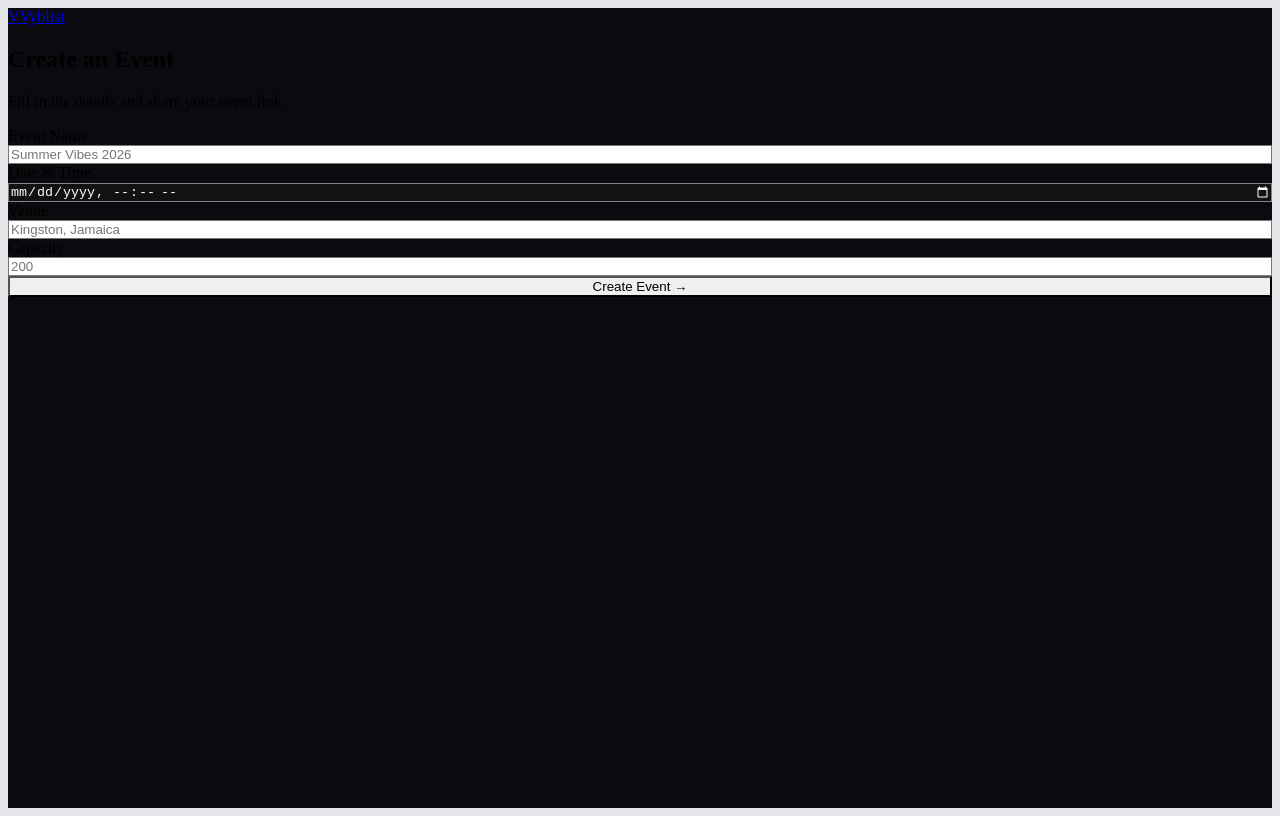
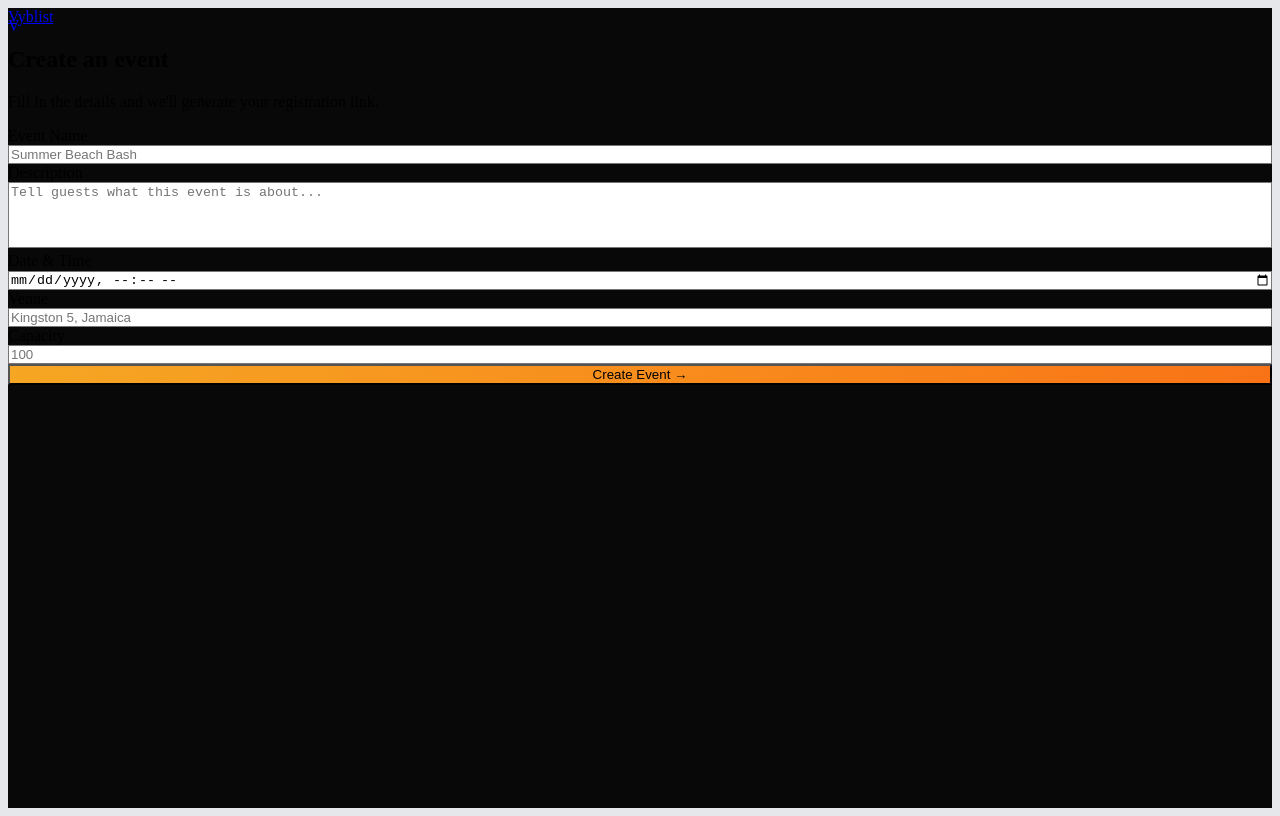
Before and after one commit to Orine99/vyblist, a Next.js app: page /create in a window 1280 px wide. Built offline with nearby package versions, Linux system fonts and the light colour scheme.

Commit message:
Add description field to event creation and update form handling

```diff
--- a/app/api/events/route.ts
+++ b/app/api/events/route.ts
@@ -4,9 +4,9 @@ import slugify from 'slugify'
 
 
 export async function POST(req: NextRequest): Promise<NextResponse>{
-    const {name , date, venue, capacity } = await req.json()
+    const {name , date, venue, capacity, description} = await req.json()
 
-    if(!name || !date || !venue || !capacity){
+    if(!name || !date || !venue || !capacity || !description){
         return NextResponse.json({error: 'All fields required'}, {status: 400})
     }
 
@@ -22,7 +22,7 @@ export async function POST(req: NextRequest): Promise<NextResponse>{
 
     const {data, error} = await supabase
                 .from('events')
-                .insert({name,date,venue, capacity: parseInt(capacity), slug})
+                .insert({name,date,venue, capacity: parseInt(capacity), slug, description})
                 .select()
                 .single()
     if(error){
--- a/app/create/page.tsx
+++ b/app/create/page.tsx
@@ -1,146 +1,156 @@
 'use client'
 
-import {useState} from 'react'
-import {useRouter} from 'next/navigation'
+import { useState } from 'react'
+import { useRouter } from 'next/navigation'
 
-export default function CreateEvent(){
+export default function CreateEvent() {
   const router = useRouter()
-
-    const[form , setForm] = useState({
+  const [form, setForm] = useState({
     name: '',
     date: '',
     venue: '',
-        capacity: ''
+    capacity: '',
+    description: '',
   })
-
   const [status, setStatus] = useState<'idle' | 'loading' | 'error'>('idle')
   const [error, setError] = useState('')
 
-    const handleChange = (e: React.ChangeEvent<HTMLInputElement>) => {
+  const handleChange = (e: React.ChangeEvent<HTMLInputElement | HTMLTextAreaElement>) => {
     setForm({ ...form, [e.target.name]: e.target.value })
   }
 
   const handleSubmit = async (e: React.FormEvent) => {
     e.preventDefault()
     setStatus('loading')
-        setError('')
 
-
-        const res = await fetch('/api/events',{
+    const res = await fetch('/api/events', {
       method: 'POST',
-            headers: {'Content-Type' : 'application/json'},
+      headers: { 'Content-Type': 'application/json' },
       body: JSON.stringify(form),
-
     })
 
     const data = await res.json()
 
-        if(!res.ok){
+    if (res.ok) {
+      router.push(`/events/${data.event.slug}`)
+    } else {
       setError(data.error || 'Something went wrong')
       setStatus('error')
-            return
     }
-
-        // Redirect to the event page after creation
-        router.push(`/events/${data.event.slug}`)
-
   }
 
   return (
-        <main className="min-h-screen bg-[#0a0a0f] text-white flex flex-col">
+    <main className="min-h-screen bg-[#080808] text-white flex flex-col">
+
       {/* Nav */}
       <nav className="flex items-center px-6 py-5 max-w-3xl mx-auto w-full">
         <a href="/" className="flex items-center gap-2">
-            <div className="w-8 h-8 rounded-lg bg-gradient-to-br from-violet-500 to-fuchsia-500 flex items-center justify-center">
+          <div className="relative w-8 h-8">
+            <div className="absolute inset-0 bg-gradient-to-br from-[#F5A623] to-[#7C3AED] rounded-xl" />
+            <div className="absolute inset-0 flex items-center justify-center">
               <span className="text-white font-black text-sm">V</span>
             </div>
-            <span className="font-bold text-lg tracking-tight">Vyblist</span>
+          </div>
+          <span className="font-black text-lg tracking-tight">Vyblist</span>
         </a>
       </nav>
 
-        {/* Form */}
       <section className="flex-1 flex flex-col items-center px-6 py-12">
         <div className="w-full max-w-lg">
-            <h1 className="text-3xl font-black mb-2">Create an Event</h1>
-            <p className="text-gray-400 mb-10">Fill in the details and share your event link.</p>
+
+          <div className="mb-8">
+            <h1 className="text-3xl font-black mb-2">Create an event</h1>
+            <p className="text-gray-400">Fill in the details and we'll generate your registration link.</p>
+          </div>
 
           <form onSubmit={handleSubmit} className="space-y-5">
+
+            {/* Event Name */}
             <div>
-                <label className="block text-sm font-semibold mb-2 text-gray-300">
-                    Event Name
-                </label>
+              <label className="block text-sm font-semibold mb-2 text-gray-300">Event Name</label>
               <input
                 name="name"
                 type="text"
-                    placeholder="Summer Vibes 2026"
+                placeholder="Summer Beach Bash"
                 value={form.name}
                 onChange={handleChange}
                 required
                 pattern=".*[a-zA-Z].*"
-                    className="w-full bg-white/5 border border-white/10 rounded-xl px-4 py-3 text-white placeholder-gray-500 focus:outline-none focus:border-violet-500 focus:ring-1 focus:ring-violet-500 transition"
+                title="Event name must contain at least one letter"
+                className="w-full bg-white/5 border border-white/10 rounded-xl px-4 py-3 text-white placeholder-gray-500 focus:outline-none focus:border-[#F5A623]/50 focus:ring-1 focus:ring-[#F5A623]/50 transition"
               />
             </div>
 
+            {/* Description */}
             <div>
-                <label className="block text-sm font-semibold mb-2 text-gray-300">
-                    Date & Time
-                </label>
+              <label className="block text-sm font-semibold mb-2 text-gray-300">Description</label>
+              <textarea
+                name="description"
+                placeholder="Tell guests what this event is about..."
+                value={form.description}
+                onChange={handleChange}
+                rows={4}
+                className="w-full bg-white/5 border border-white/10 rounded-xl px-4 py-3 text-white placeholder-gray-500 focus:outline-none focus:border-[#F5A623]/50 focus:ring-1 focus:ring-[#F5A623]/50 transition resize-none"
+              />
+            </div>
+
+            {/* Date */}
+            <div>
+              <label className="block text-sm font-semibold mb-2 text-gray-300">Date & Time</label>
               <input
                 name="date"
                 type="datetime-local"
                 value={form.date}
                 onChange={handleChange}
                 required
-                    className="w-full bg-white/5 border border-white/10 rounded-xl px-4 py-3 text-white placeholder-gray-500 focus:outline-none focus:border-violet-500 focus:ring-1 focus:ring-violet-500 transition [color-scheme:dark]"
+                className="w-full bg-white/5 border border-white/10 rounded-xl px-4 py-3 text-white placeholder-gray-500 focus:outline-none focus:border-[#F5A623]/50 focus:ring-1 focus:ring-[#F5A623]/50 transition"
               />
             </div>
 
+            {/* Venue */}
             <div>
-                <label className="block text-sm font-semibold mb-2 text-gray-300">
-                    Venue
-                </label>
+              <label className="block text-sm font-semibold mb-2 text-gray-300">Venue</label>
               <input
                 name="venue"
                 type="text"
-                    placeholder="Kingston, Jamaica"
+                placeholder="Kingston 5, Jamaica"
                 value={form.venue}
                 onChange={handleChange}
                 required
-                    className="w-full bg-white/5 border border-white/10 rounded-xl px-4 py-3 text-white placeholder-gray-500 focus:outline-none focus:border-violet-500 focus:ring-1 focus:ring-violet-500 transition"
+                className="w-full bg-white/5 border border-white/10 rounded-xl px-4 py-3 text-white placeholder-gray-500 focus:outline-none focus:border-[#F5A623]/50 focus:ring-1 focus:ring-[#F5A623]/50 transition"
               />
             </div>
 
+            {/* Capacity */}
             <div>
-                <label className="block text-sm font-semibold mb-2 text-gray-300">
-                    Capacity
-                </label>
+              <label className="block text-sm font-semibold mb-2 text-gray-300">Capacity</label>
               <input
                 name="capacity"
                 type="number"
-                    placeholder="200"
-                    min="1"
+                placeholder="100"
                 value={form.capacity}
                 onChange={handleChange}
                 required
-                    className="w-full bg-white/5 border border-white/10 rounded-xl px-4 py-3 text-white placeholder-gray-500 focus:outline-none focus:border-violet-500 focus:ring-1 focus:ring-violet-500 transition"
+                min="1"
+                className="w-full bg-white/5 border border-white/10 rounded-xl px-4 py-3 text-white placeholder-gray-500 focus:outline-none focus:border-[#F5A623]/50 focus:ring-1 focus:ring-[#F5A623]/50 transition"
               />
             </div>
 
-                {error && (
+            {status === 'error' && (
               <p className="text-red-400 text-sm">{error}</p>
             )}
 
             <button
               type="submit"
               disabled={status === 'loading'}
-                className="w-full bg-gradient-to-r from-violet-600 to-fuchsia-600 hover:from-violet-500 hover:to-fuchsia-500 text-white font-bold py-3 rounded-xl transition disabled:opacity-50 disabled:cursor-not-allowed mt-2"
+              className="w-full bg-gradient-to-r from-[#F5A623] to-[#F97316] hover:opacity-90 text-black font-bold py-3 rounded-xl transition disabled:opacity-50"
             >
               {status === 'loading' ? 'Creating...' : 'Create Event →'}
             </button>
+
           </form>
         </div>
       </section>
     </main>
   )
-
 }
```
Also changed, not shown: app/page.tsx (+20 -3 lines). Lines whose indentation alone changed are shown as unchanged.
